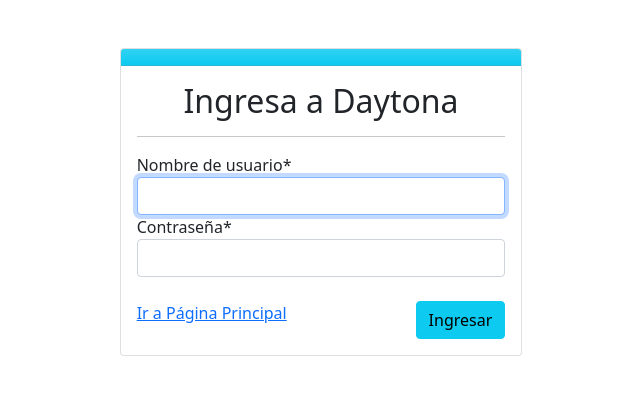
After one commit to willknight27/daytona, a Django app: page /accounts/login/ in a window 1280 px wide. The commit adds this page. Shown: the top 395 px of the page, without its empty margins (319-959 px from the left). Run offline with Django 3.2, Linux system fonts and the light colour scheme; parts of the project's set-up code (start-up, migrations or seed data) failed here and were passed over; some libraries are stand-ins or nearby versions.

Commit message:
Agregar página de inicio de sesión

```diff
--- a/config/settings.py
+++ b/config/settings.py
@@ -30,6 +30,9 @@
 # MESSAGE_STORAGE: Para enviar mensajes entre distintas ventanas
 MESSAGE_STORAGE = "django.contrib.messages.storage.cookie.CookieStorage"
 
+# REDIRECCION LOGIN
+LOGIN_REDIRECT_URL = '/'
+LOGOUT_REDIRECT_URL = '/'
 
 # Application definition
 
--- a/config/urls.py
+++ b/config/urls.py
@@ -21,6 +21,7 @@
 urlpatterns = [
     path('admin/', admin.site.urls),
     path('',include('core.urls')),
+    path('accounts/',include('django.contrib.auth.urls')),
 ]
 
 if settings.DEBUG:
--- a/core/static/core/css/style.css
+++ b/core/static/core/css/style.css
@@ -27,6 +27,12 @@
     font-weight: bold;
     font-size: 20px;
 }
+
+/*
+.login_daytona{
+    margin-left: 300px !important;
+}
+*/
 
 /*Estilo SERVICIOS*/
 body{
--- /dev/null
+++ b/core/templates/registration/login.html
@@ -0,0 +1,41 @@
+<!doctype html>
+<html lang="es">
+  <head>
+    <meta charset="utf-8">
+    <meta name="viewport" content="width=device-width, initial-scale=1">
+    <link href="https://cdn.jsdelivr.net/npm/bootstrap@5.0.2/dist/css/bootstrap.min.css" rel="stylesheet" integrity="sha384-EVSTQN3/azprG1Anm3QDgpJLIm9Nao0Yz1ztcQTwFspd3yD65VohhpuuCOmLASjC" crossorigin="anonymous">
+
+    <title>Inicio Sesión</title>
+  </head>
+  <body>
+      {% load crispy_forms_tags %}
+    <div class="container-fluid">
+        <div class="row mt-5">
+            <div class="col-12 col-md-8 col-lg-4 mx-auto">
+                <div class="card">
+                    <div class="card-header bg-info bg-gradient text-white text-center">
+
+                    </div>
+                    <div class="card-body">
+                        <h2 class="text-center">Ingresa a Daytona</h2>
+                        <hr>
+                        <form action="" method="POST">
+                            {% csrf_token %}
+                            {{form | crispy}}
+
+                            <br>
+                            <a href="{% url 'home' %}">Ir a Página Principal</a>
+                            <input class="btn btn-info float-end" type="submit" value="Ingresar">
+
+
+                        </form>
+                    </div>
+
+                </div>
+            </div>
+        </div>
+    </div>
+
+    <script src="https://cdn.jsdelivr.net/npm/bootstrap@5.0.2/dist/js/bootstrap.bundle.min.js" integrity="sha384-MrcW6ZMFYlzcLA8Nl+NtUVF0sA7MsXsP1UyJoMp4YLEuNSfAP+JcXn/tWtIaxVXM" crossorigin="anonymous"></script>
+  </body>
+</html>
```
Also changed, not shown: core/templates/core/base.html (+9 -1 lines).
